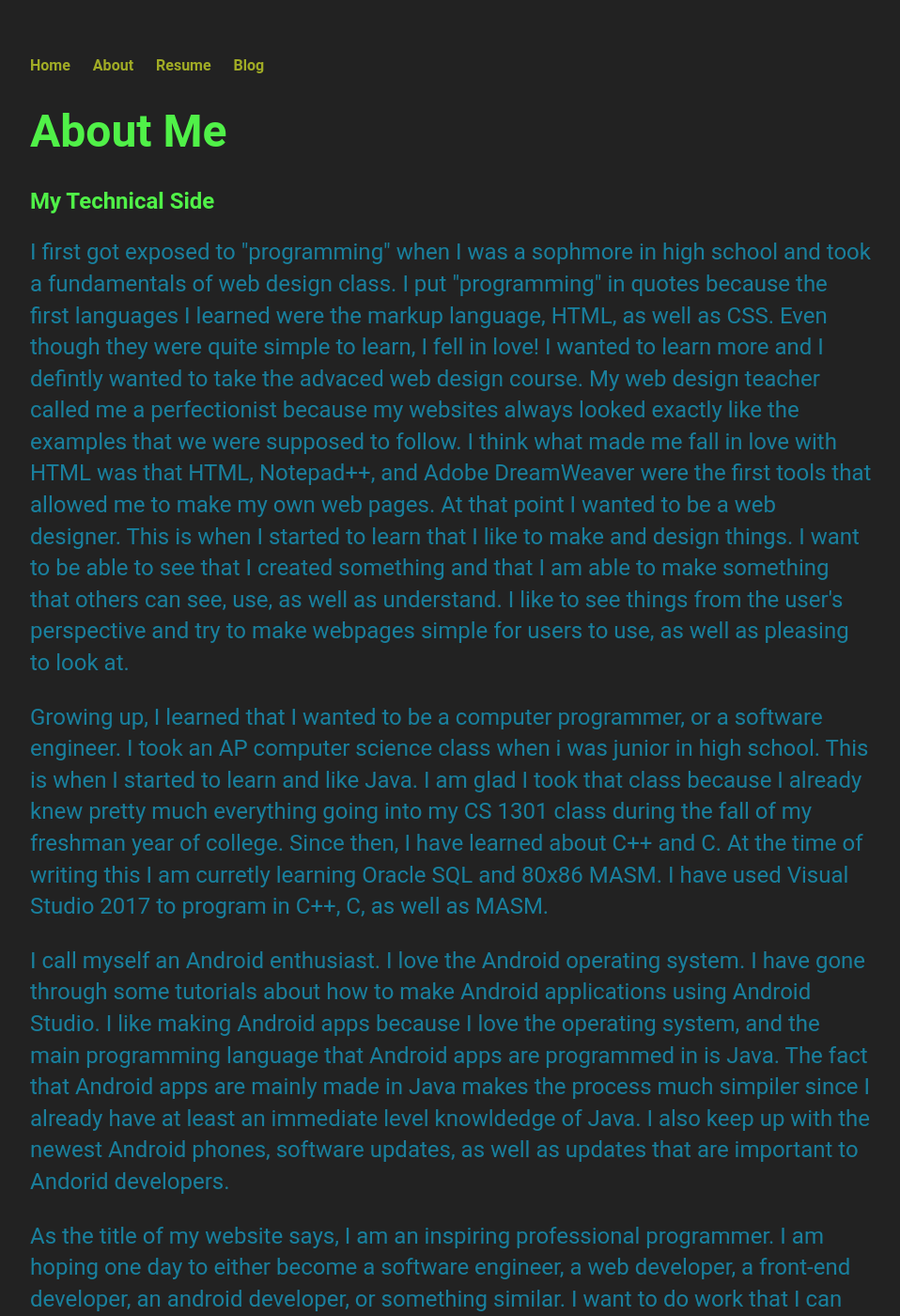
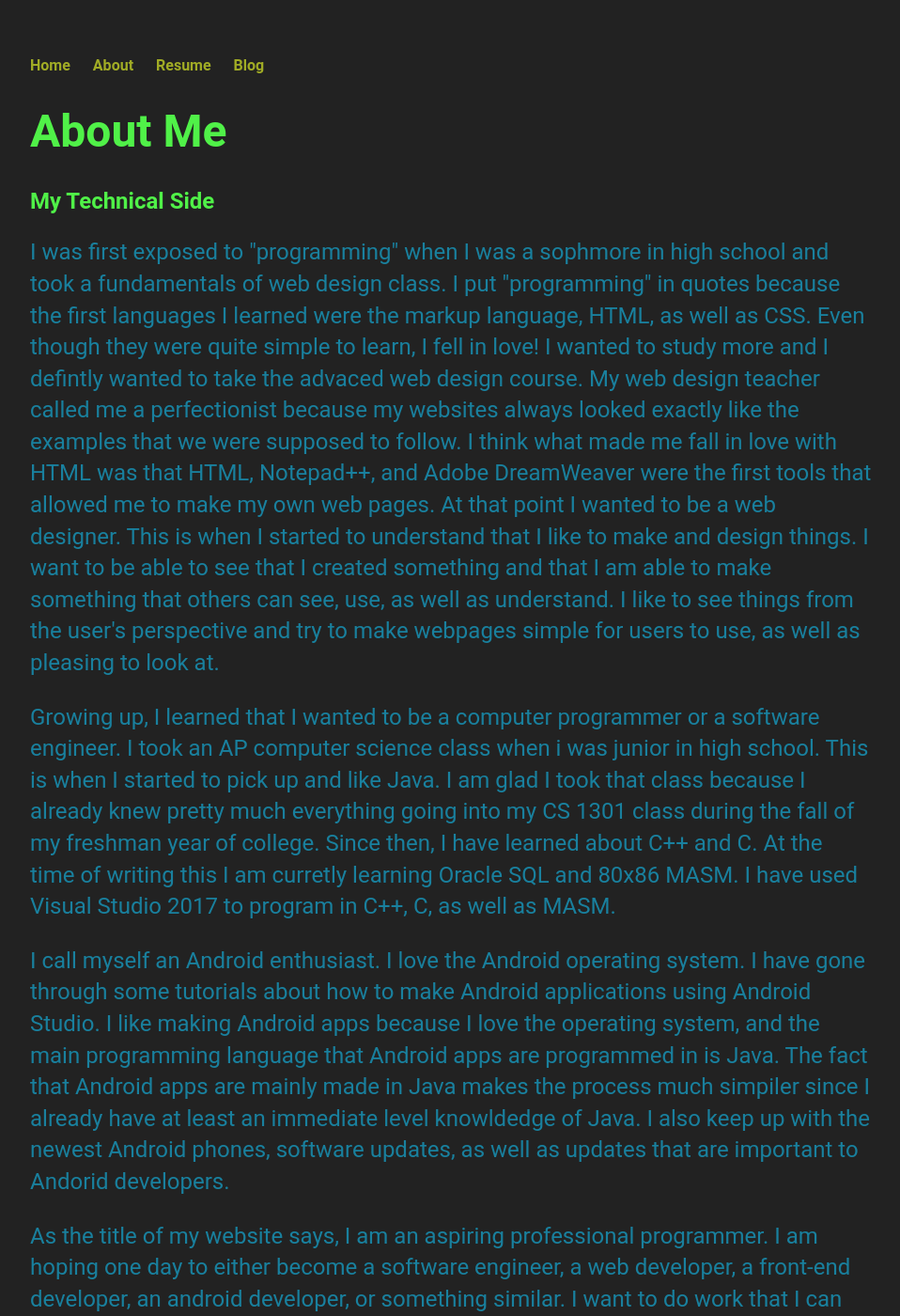
Before and after one commit to acow19/acow19.github.io, a Jekyll site: the page built from about/index.html, in a window 1280 px wide and 1400 px high. Shown: the whole window at 94% size, without its empty margins (160-1118 px from the left). Built offline with Jekyll 4.4.1, drawn with Linux system fonts in a browser that asks for light colours; some of the changed text lies outside the part shown.

Commit message:
Update index.html
Proofread the page

```diff
--- a/about/index.html
+++ b/about/index.html
@@ -5,16 +5,16 @@ title: Andrew Cowick, About
 <div class="blurb">
   <h1>About Me</h1>
   <h2>My Technical Side</h2>
-  <p>I first got exposed to "programming" when I was a sophmore in high school and took a fundamentals of web design class.
+  <p>I was first exposed to "programming" when I was a sophmore in high school and took a fundamentals of web design class.
   I put "programming" in quotes because the first languages I learned were the markup language, HTML, as well as CSS. Even though they were
-  quite simple to learn, I fell in love! I wanted to learn more and I defintly wanted to take the advaced web design course. My web design teacher called me a perfectionist because my websites always looked exactly like the examples that we were supposed to follow. I think
+  quite simple to learn, I fell in love! I wanted to study more and I defintly wanted to take the advaced web design course. My web design teacher called me a perfectionist because my websites always looked exactly like the examples that we were supposed to follow. I think
   what made me fall in love with HTML was that HTML, Notepad++, and Adobe DreamWeaver were the first tools that allowed me to make my own
-  web pages. At that point I wanted to be a web designer. This is when I started to learn that I like to make and design things. I want to
+  web pages. At that point I wanted to be a web designer. This is when I started to understand that I like to make and design things. I want to
   be able to see that I created something and that I am able to make something that others can see, use, as well as understand.
   I like to see things from the user's perspective and try to make webpages simple for users to use, as well as pleasing to look at.</p>
 
-  <p>Growing up, I learned that I wanted to be a computer programmer, or a software engineer. I took an AP computer science class when i was
-  junior in high school. This is when I started to learn and like Java. I am glad I took that class because I already knew pretty much
+  <p>Growing up, I learned that I wanted to be a computer programmer or a software engineer. I took an AP computer science class when i was
+  junior in high school. This is when I started to pick up and like Java. I am glad I took that class because I already knew pretty much
   everything going into my CS 1301 class during the fall of my freshman year of college. Since then, I have learned about C++ and C. At the time
   of writing this I am curretly learning Oracle SQL and 80x86 MASM. I have used Visual Studio 2017 to program in C++, C, as well as MASM.</p>
 
@@ -24,7 +24,7 @@ title: Andrew Cowick, About
   have at least an immediate level knowldedge of Java. I also keep up with the newest Android phones, software updates, as well as updates
   that are important to Andorid developers.</p>
 
-  <p>As the title of my website says, I am an inspiring professional programmer. I am hoping one day to either become a software engineer, a web
+  <p>As the title of my website says, I am an aspiring professional programmer. I am hoping one day to either become a software engineer, a web
   developer, a front-end developer, an android developer, or something similar. I want to do work that I can be able to see that I physically ( or I guess
   really digitally) created something and that makes an impact. The impact does not have to be on the entire world, but if my work can make an impact
   or improve or make one person's life easier, than I will be happy. I want to learn more about programming and learn more programming languages,
```
